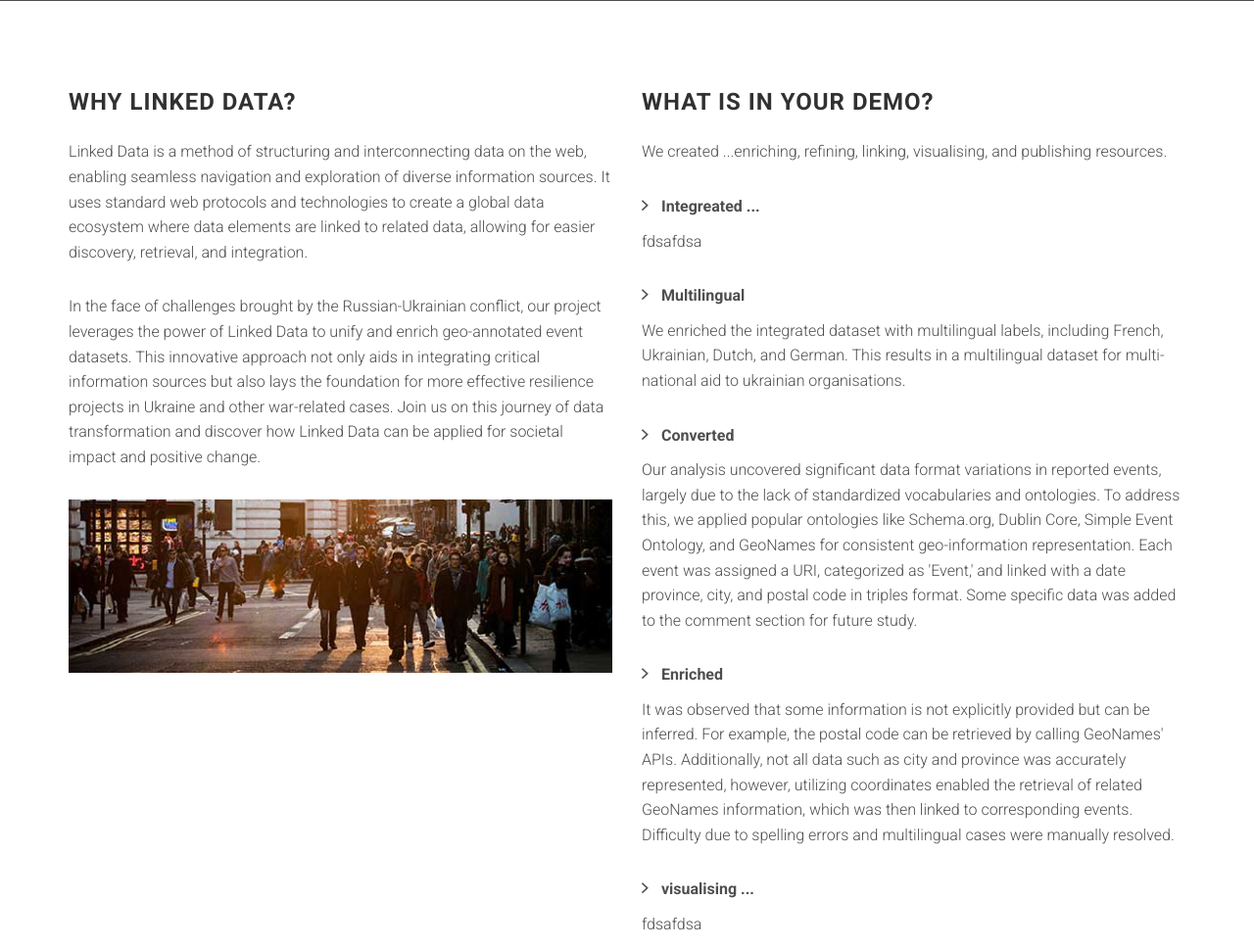
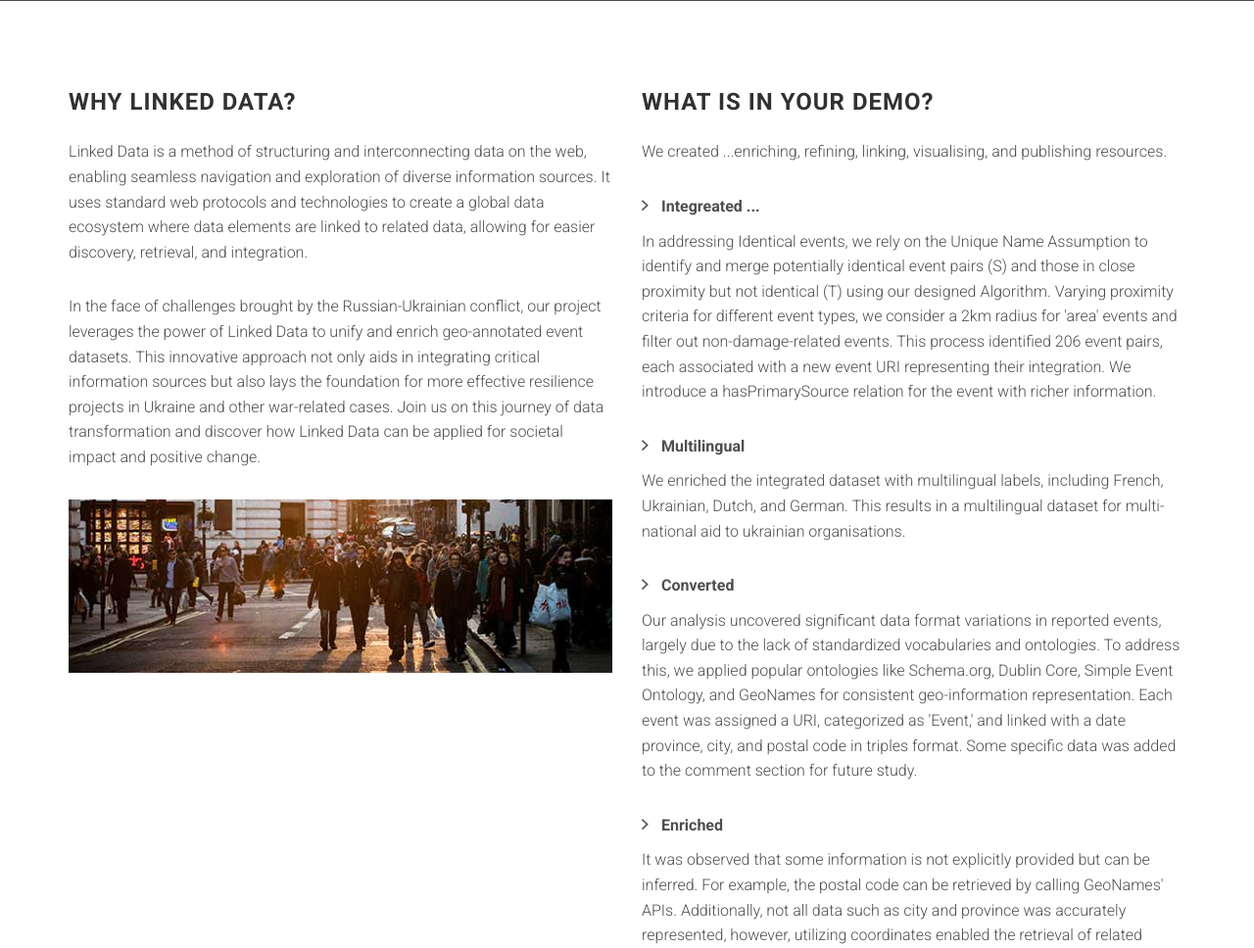
Before and after one commit to LinkedData4Resilience/website, a Django app: page / in a window 1280 px wide. Shown: the part 799-1767 px from the top of the page at 98% size. Run offline with Django 4.2, Linux system fonts and the light colour scheme; some libraries are stand-ins or nearby versions; some web fonts are replaced; grey boxes are pictures that could not be loaded.

Commit message:
Update index.html

```diff
--- a/hello/templates/index.html
+++ b/hello/templates/index.html
@@ -40,7 +40,7 @@
 
                 <ul class="list-arrow-right">
 
-                    <li>Integreated ...</li> <p>fdsafdsa</p>
+                    <li>Integreated ...</li> <p>In addressing Identical events, we rely on the Unique Name Assumption to identify and merge potentially identical event pairs (S) and those in close proximity but not identical (T) using our designed Algorithm. Varying proximity criteria for different event types, we consider a 2km radius for 'area' events and filter out non-damage-related events. This process identified 206 event pairs, each associated with a new event URI representing their integration. We introduce a hasPrimarySource relation for the event with richer information. </p>
                     <li>Multilingual</li> <p>We enriched the integrated dataset with multilingual labels, including French, Ukrainian, Dutch, and German. This results in a multilingual dataset for multi-national aid to ukrainian organisations. </p>
                     <li>Converted </li> <p>Our analysis uncovered significant data format variations in reported events, largely due to the lack of standardized vocabularies and ontologies. To address this, we applied popular ontologies like Schema.org, Dublin Core, Simple Event Ontology, and GeoNames for consistent geo-information representation. Each event was assigned a URI, categorized as 'Event,' and linked with a date province, city, and postal code in triples format. Some specific data was added to the comment section for future study.</p>
                       <li>Enriched </li> <p>It was observed that some information is not explicitly provided but can be inferred. For example, the postal code can be retrieved by calling GeoNames' APIs. Additionally, not all data such as city and province was accurately represented, however, utilizing coordinates enabled the retrieval of related GeoNames information, which was then linked to corresponding events.  Difficulty due to spelling errors and multilingual cases were manually resolved. </p>
```
